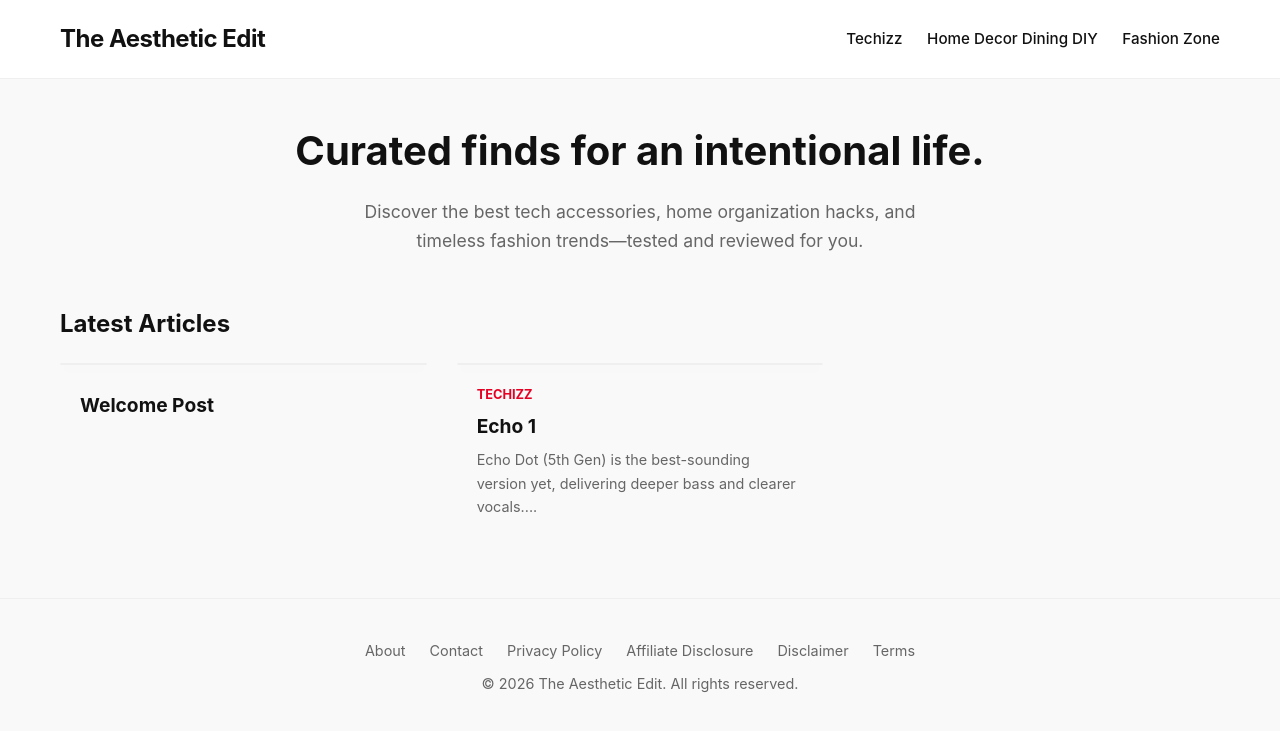
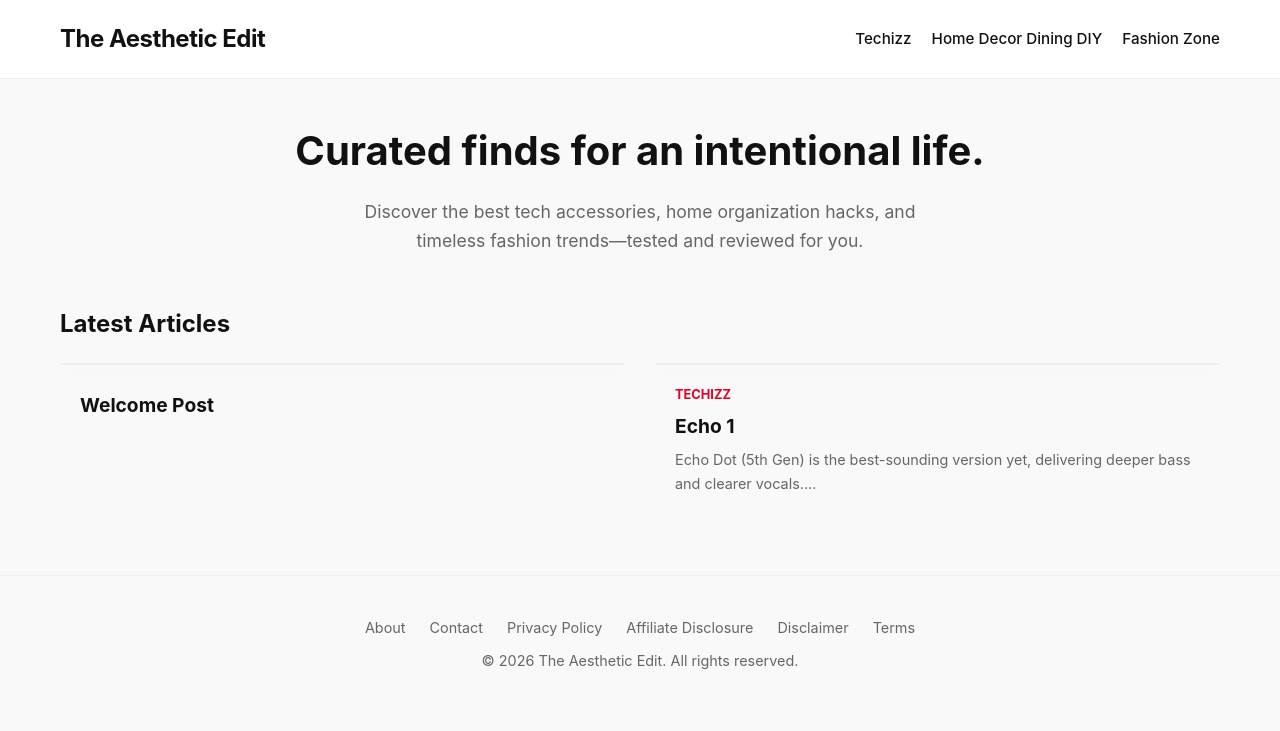
Before and after one commit to airizler/aesthetic-edit, a Jekyll site: the page built from index.html, in a window 1280 px wide. Shown: the top 731 px of the page. Built offline with Jekyll 4.4.1, drawn with Linux system fonts in a browser that asks for light colours.

Commit message:
.css updated

```diff
--- a/css/style.css
+++ b/css/style.css
@@ -10,17 +10,21 @@
 * { margin: 0; padding: 0; box-sizing: border-box; }
 body { font-family: -apple-system, BlinkMacSystemFont, "Segoe UI", Roboto, Helvetica, Arial, sans-serif; background: var(--bg); color: var(--text); line-height: 1.6; }
 a { color: inherit; text-decoration: none; }
-.container { max-width: 1200px; margin: 0 auto; padding: 0 20px; }
+.container { max-width: 1200px; width: 100%; margin: 0 auto; padding: 0 20px; box-sizing: border-box; }
+
+/* Images ko flexible banane ke liye (Step 2) */
+img { max-width: 100%; height: auto; display: block; }
 
 /* Header & Nav */
 .header { background: var(--surface); padding: 20px 0; border-bottom: 1px solid var(--border); margin-bottom: 40px; }
-.header-inner { display: flex; justify-content: space-between; align-items: center; }
+.header-inner { display: flex; flex-wrap: wrap; justify-content: space-between; align-items: center; }
 .logo { font-size: 1.5rem; font-weight: 700; letter-spacing: -0.5px; }
-.nav-links a { margin-left: 20px; font-weight: 500; font-size: 0.95rem; }
+.nav-links { display: flex; flex-wrap: wrap; gap: 15px; align-items: center; }
+.nav-links a { font-weight: 500; font-size: 0.95rem; margin-left: 5px; }
 .nav-links a:hover { color: var(--accent); }
 
-/* Grid Layout for Posts */
-.post-grid { display: grid; grid-template-columns: repeat(auto-fill, minmax(300px, 1fr)); gap: 30px; margin-top: 20px; }
+/* Grid Layout for Posts (auto-fit apply kiya Step 2 se) */
+.post-grid { display: grid; grid-template-columns: repeat(auto-fit, minmax(300px, 1fr)); gap: 30px; margin-top: 20px; }
 .card { background: var(--surface); border-radius: 16px; overflow: hidden; box-shadow: 0 4px 12px rgba(0,0,0,0.04); transition: transform 0.2s; border: 1px solid var(--border); }
 .card:hover { transform: translateY(-5px); }
 .card-img { width: 100%; height: 200px; object-fit: cover; }
@@ -29,7 +33,7 @@
 .card-title { font-size: 1.2rem; margin: 8px 0; line-height: 1.3; }
 
 /* Article Pages */
-.article-container { max-width: 800px; margin: 0 auto; background: var(--surface); padding: 40px; border-radius: 16px; }
+.article-container { max-width: 800px; width: 100%; margin: 0 auto; background: var(--surface); padding: 40px; border-radius: 16px; box-sizing: border-box; }
 .article-header { text-align: center; margin-bottom: 30px; }
 .article-meta { color: var(--text-muted); font-size: 0.9rem; margin-top: 10px; }
 .article-content h2 { margin: 30px 0 15px; font-size: 1.5rem; }
@@ -40,23 +44,25 @@
 .footer { text-align: center; padding: 40px 0; margin-top: 60px; border-top: 1px solid var(--border); font-size: 0.9rem; color: var(--text-muted); }
 .footer-links { margin-bottom: 10px; }
 .footer-links a { margin: 0 10px; }
+
 /* =========================================
    Mobile Responsiveness (For Phones & Tablets)
    ========================================= */
 @media screen and (max-width: 768px) {
   /* Header aur Navigation ko center mein laane ke liye */
   .header {
-    flex-direction: column;
-    text-align: center;
     padding: 15px 0;
   }
 
+  .header-inner {
+    flex-direction: column;
+    text-align: center;
+    gap: 15px;
+  }
+
   .nav-links {
-    margin-top: 15px;
-    display: flex;
-    flex-wrap: wrap;
+    margin-top: 10px;
     justify-content: center;
-    gap: 15px;
   }
 
   /* Cards ko single line (ek ke neeche ek) karne ke liye */
@@ -73,7 +79,11 @@
 
   /* Screen ke kinaron par thoda space (padding) dena taaki text edge se na chipke */
   .container {
-    padding-left: 20px;
-    padding-right: 20px;
+    padding-left: 15px;
+    padding-right: 15px;
+  }
+
+  .article-container {
+    padding: 20px; /* Mobile par article padhne mein aasani ke liye side spaces fix kiye */
   }
 }
```
